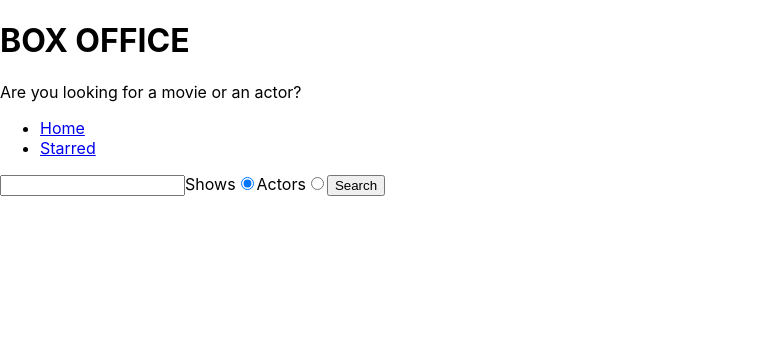
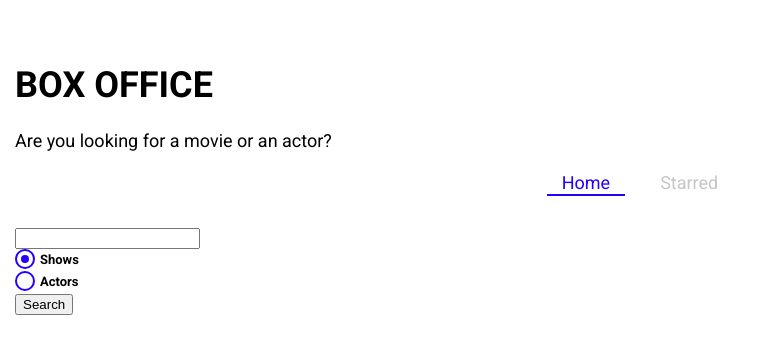
Before and after one commit to Avinash-Saini090/box_office_app, a React (Create React App) app: page / in a window 1280 px wide. Shown: the top 354 px of the page, without its empty margins (0-780 px from the left). Built offline with nearby package versions, Linux system fonts and the light colour scheme.

Commit message:
installed styled components. Create global theme with sc. created custom radio. used NavLink from react-router to style active link

```diff
--- a/package.json
+++ b/package.json
@@ -8,6 +8,7 @@
     "react-dom": "^18.2.0",
     "react-router-dom": "^6.14.1",
     "react-scripts": "5.0.1",
+    "styled-components": "^6.0.5",
     "web-vitals": "^2.1.4",
     "workbox-background-sync": "^6.6.0",
     "workbox-broadcast-update": "^6.6.0",
--- a/public/index.html
+++ b/public/index.html
@@ -21,7 +21,11 @@
       work correctly both with client-side routing and a non-root public URL.
       Learn how to configure a non-root public URL by running `npm run build`.
     -->
-    <title>React App</title>
+    <link
+  href="https://fonts.googleapis.com/css?family=Roboto:300,400,700,&display=swap"
+  rel="stylesheet"
+    />
+    <title>Box Office</title>
   </head>
   <body>
     <noscript>You need to enable JavaScript to run this app.</noscript>
--- a/src/App.jsx
+++ b/src/App.jsx
@@ -4,36 +4,26 @@
 import Starred from './pages/Starred';
 import MainLayout from './components/MainLayout';
 import Show from './pages/Show';
+import {GlobalTheme} from './theme';
 
 const queryClient = new QueryClient;
+
 
 function App() {
   return (
     <QueryClientProvider client = {queryClient}>
+      <GlobalTheme>
       <BrowserRouter>
       <Routes>
         <Route element={<MainLayout />}>
           <Route path="/" element={<Home />} />
           <Route path="/starred" element={<Starred />} />
         </Route>
-
         <Route path='/show/:showId' element={<Show />} />
         <Route path="*" element={<div>Not found</div>} />
-        {/* <Route path="/" element={<App />}>
-        <Route index element={<Home />} />
-        <Route path="teams" element={<Teams />}>
-          <Route path=":teamId" element={<Team />} />
-          <Route path="new" element={<NewTeamForm />} />
-          <Route index element={<LeagueStandings />} />
-        </Route>
-      </Route>
-      <Route element={<PageLayout />}>
-        <Route path="/privacy" element={<Privacy />} />
-        <Route path="/tos" element={<Tos />} />
-      </Route>
-      <Route path="contact-us" element={<Contact />} /> */}
       </Routes>
       </BrowserRouter>
+      </GlobalTheme>
     </QueryClientProvider>
   );
 }
--- /dev/null
+++ b/src/components/CustomRadio.jsx
@@ -0,0 +1,59 @@
+import styled from "styled-components";
+
+const CustomRadio = ({ label, ...inputProps }) => {
+    return (
+        <StyledRadio>
+            {label}
+            <input  {...inputProps} type="radio"/>
+            <span/>
+        </StyledRadio>
+    );
+};
+
+export default CustomRadio ;
+
+const StyledRadio = styled.label`
+  display: block;
+  position: relative;
+  padding-left: 25px;
+  cursor: pointer;
+  font-size: 13px;
+  user-select: none;
+  font-weight: 700;
+  line-height: 1.65;
+  input {
+    position: absolute;
+    opacity: 0;
+    cursor: pointer;
+  }
+  span {
+    position: absolute;
+    top: 0;
+    left: 0;
+    height: 16px;
+    width: 16px;
+    background-color: #fff;
+    border: 2px solid ${({ theme }) => theme.mainColors.blue};
+    border-radius: 50%;
+  }
+  input:checked ~ span {
+    background-color: #fff;
+    border: 2px solid ${({ theme }) => theme.mainColors.blue};
+  }
+  span:after {
+    content: '';
+    position: absolute;
+    display: none;
+  }
+  input:checked ~ span:after {
+    display: block;
+  }
+  span:after {
+    top: 4px;
+    left: 4px;
+    width: 8px;
+    height: 8px;
+    border-radius: 50%;
+    background: ${({ theme }) => theme.mainColors.blue};
+  }
+`;
--- a/src/components/Navs.jsx
+++ b/src/components/Navs.jsx
@@ -1,4 +1,5 @@
-import { Link } from 'react-router-dom';
+import { NavLink } from 'react-router-dom';
+import { styled } from 'styled-components';
 
 const LINKS = [
   {
@@ -14,15 +15,57 @@
 const Navs = () => {
   return (
     <div>
-      <ul>
+      <NavList>
         {LINKS.map(item => (
           <li key={item.to}>
-            <Link to={item.to}>{item.text}</Link>
+            <LinkStyled to={item.to}>{item.text}</LinkStyled>
           </li>
         ))}
-      </ul>
+      </NavList>
     </div>
   );
 };
 
 export default Navs;
+
+const NavList = styled.ul`
+  display: flex;
+  justify-content: center;
+  list-style: none;
+  margin: 0 0 30px;
+  padding: 0;
+  li {
+    margin: 0 10px;
+  }
+`;
+
+const LinkStyled = styled(NavLink)`
+  display: block;
+  padding: 3px 15px;
+  position: relative;
+  text-decoration: none;
+  color: ${({ theme }) => theme.mainColors.gray};
+  &.active {
+    color: ${({ theme }) => theme.mainColors.blue};
+    &:after {
+      content: '';
+      position: absolute;
+      display: block;
+      height: 2px;
+      left: 0%;
+      bottom: 0;
+      background-color: ${({ theme }) => theme.mainColors.blue};
+      animation: slide-in 0.3s ease-in forwards;
+      @keyframes slide-in {
+        from {
+          left: 50%;
+          width: 0;
+        }
+        to {
+          left: 0%;
+          width: 100%;
+        }
+      }
+    }
+  }
+`;
--- a/src/components/SearchForm.jsx
+++ b/src/components/SearchForm.jsx
@@ -1,5 +1,6 @@
 import { useState } from 'react';
 import { useSearchStr } from '../lib/useSearchStr';
+import CustomRadio from './CustomRadio';
 
 
 const SearchForm = ({onSearch}) => {
@@ -29,14 +30,23 @@
     return (
     <form onSubmit={onSubmit}>
         <input type="text" value={searchStr} onChange={onSearchInputChange} />
-        <label>
-            Shows
-            <input type="radio" name="search-option" value="shows" checked={searchOption ==='shows'} onChange={onRadioChange}/>
-        </label>
-        <label>
-            Actors
-            <input type="radio" name="search-option" value="actors" checked={searchOption ==='actors'} onChange={onRadioChange} />
-        </label>
+
+        <CustomRadio
+        label="Shows"
+        name="search-option"
+        value="shows"
+        checked={searchOption ==='shows'}
+        onChange={onRadioChange}
+        />
+
+        <CustomRadio
+        label="Actors"
+        name="search-option"
+        value="actors"
+        checked={searchOption ==='actors'}
+        onChange={onRadioChange}
+        />
+
         <button type="submit">Search</button>
       </form>
       )
--- a/src/index.css
+++ /dev/null
@@ -1,13 +0,0 @@
-body {
-  margin: 0;
-  font-family: -apple-system, BlinkMacSystemFont, 'Segoe UI', 'Roboto', 'Oxygen',
-    'Ubuntu', 'Cantarell', 'Fira Sans', 'Droid Sans', 'Helvetica Neue',
-    sans-serif;
-  -webkit-font-smoothing: antialiased;
-  -moz-osx-font-smoothing: grayscale;
-}
-
-code {
-  font-family: source-code-pro, Menlo, Monaco, Consolas, 'Courier New',
-    monospace;
-}
--- a/src/index.jsx
+++ b/src/index.jsx
@@ -1,6 +1,5 @@
 import React from 'react';
 import ReactDOM from 'react-dom/client';
-import './index.css';
 import App from './App';
 import * as serviceWorkerRegistration from './serviceWorkerRegistration';
 import reportWebVitals from './reportWebVitals';
--- /dev/null
+++ b/src/theme.jsx
@@ -0,0 +1,28 @@
+import { ThemeProvider,createGlobalStyle } from "styled-components";
+
+const theme = {
+    fontFamily: 'Roboto, sans-serif',
+    mainColors: {
+      blue: '#2400ff',
+      gray: '#c6c6c6',
+      dark: '#353535',
+    },
+  };
+
+const GlobalStyles = createGlobalStyle`
+  body {
+    font-family: ${({ theme }) => theme.fontFamily};
+    font-size: 18px;
+    margin: 0;
+    padding-top: 40px;
+    padding-left: 15px;
+    padding-right: 15px;
+  }
+`;
+
+export const GlobalTheme =({ children }) => {
+    return <ThemeProvider theme={theme}>
+        <GlobalStyles/>
+        {children}
+    </ThemeProvider>
+}
```
Also changed, not shown: 1 other file (tests, documents, lock files or other folders).
